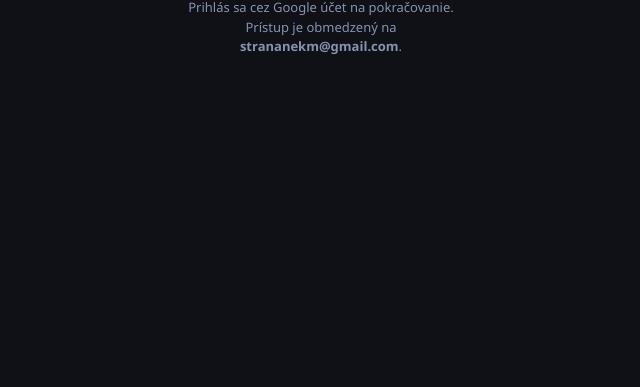
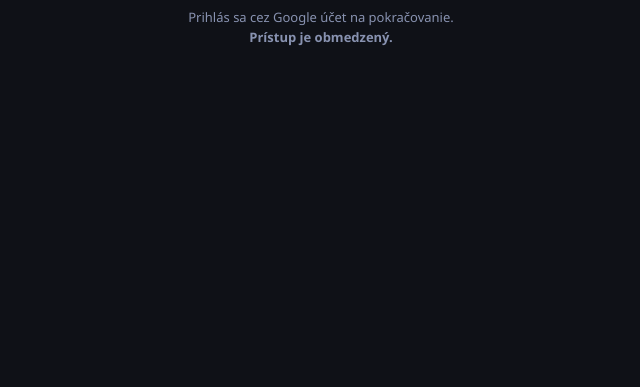
Before and after one commit to DarkMaster9452/morning-briefing, a plain HTML site: page index.html in a window 1280 px wide. Shown: the part 413-800 px from the top of the page, without its empty margins (319-959 px from the left). Drawn offline with nearby package versions, Linux system fonts and the light colour scheme; no server answers.

Commit message:
refactor: generalize access restriction message in login screen

```diff
--- a/index.html
+++ b/index.html
@@ -374,7 +374,7 @@
 <div id="login-screen">
   <div class="login-logo">🌅</div>
   <h1>Morning Briefing</h1>
-  <p>Prihlás sa cez Google účet na pokračovanie. Prístup je obmedzený na <strong>strananekm@gmail.com</strong>.</p>
+  <p>Prihlás sa cez Google účet na pokračovanie. <strong>Prístup je obmedzený.</strong></p>
   <!-- Google renders its own button here -->
   <div id="g-signin-btn"></div>
   <div id="access-denied" class="access-denied">⛔ Prístup zamietnutý. Tento dashboard je súkromný.</div>
```
